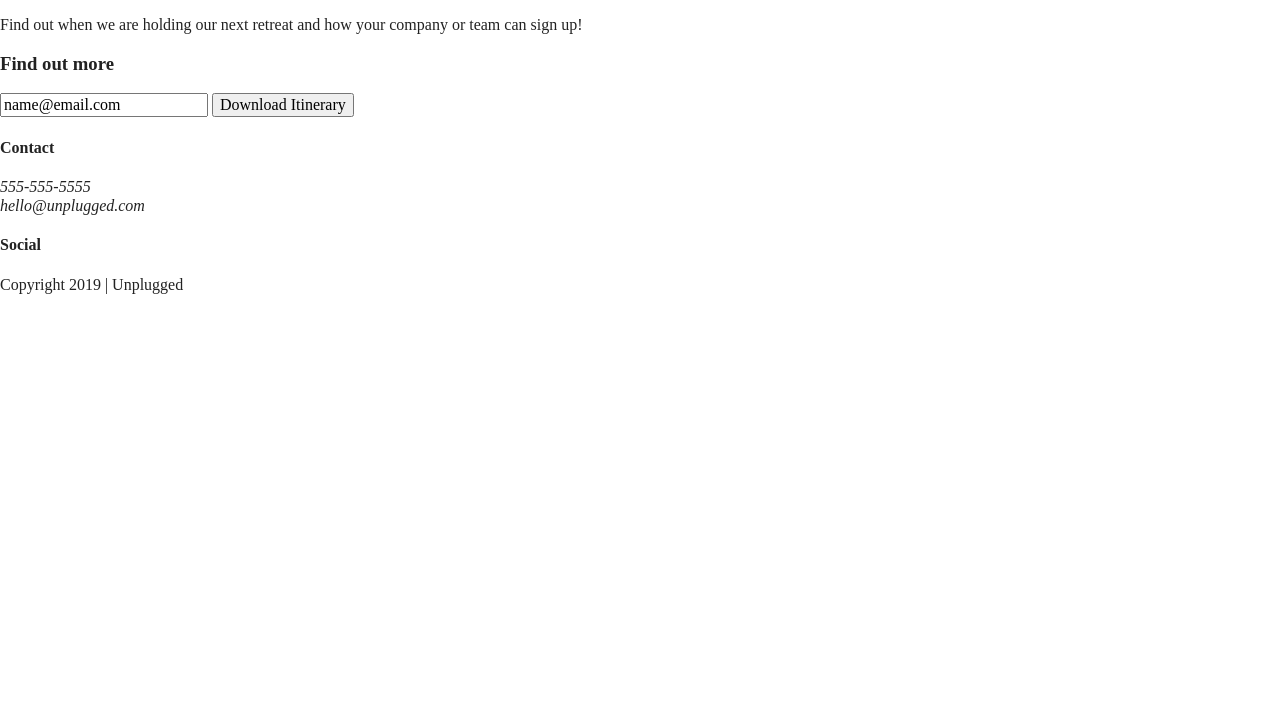
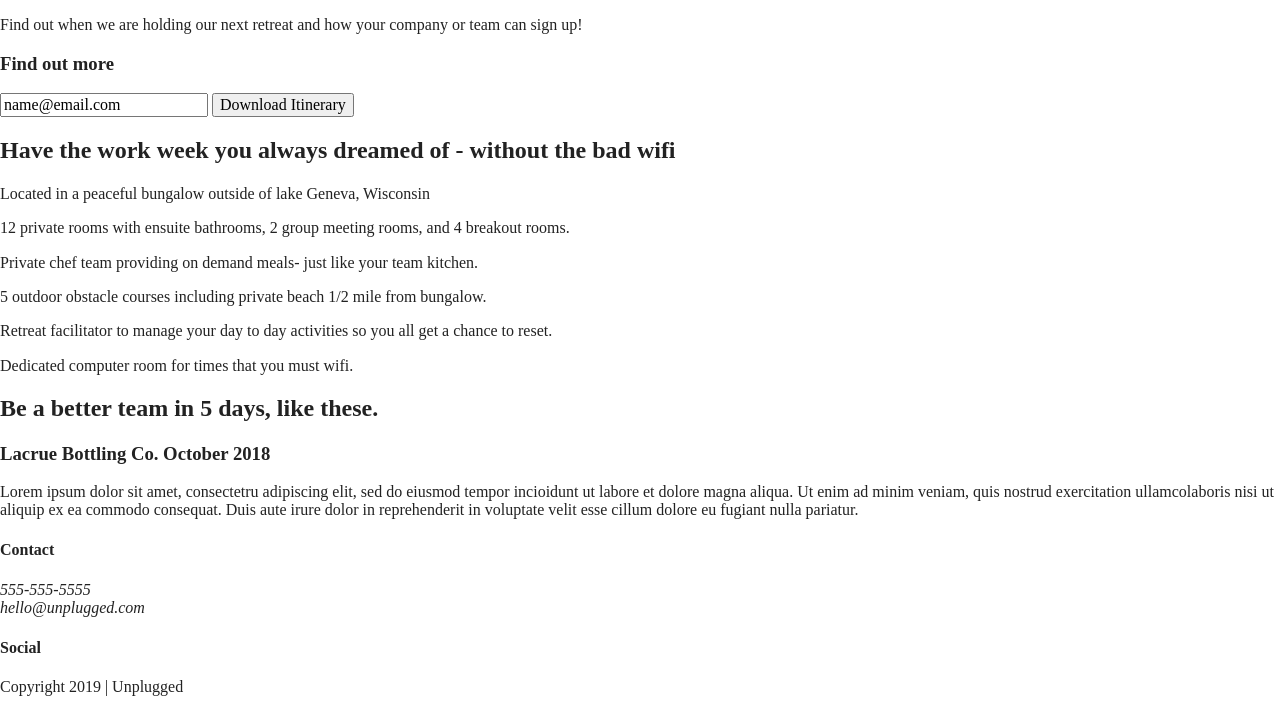
Before and after one commit to lc-designstudio/unplugged-retreat, a website built with Parcel: page index.html in a window 1280 px wide. Shown: the part 197-910 px from the top of the page. Before the commit the page ends 800 px from the top, so only its background shows below. Built offline with nearby package versions, Linux system fonts and the light colour scheme.

Commit message:
Added features section to homepage

```diff
--- a/index.html
+++ b/index.html
@@ -23,7 +23,6 @@
 </head>
 
 <body>
-
   <!-- Add your site or application content here -->
   <header>
     <div class="content-wrapper">
@@ -60,7 +59,50 @@
       </div>
     </aside>
 
-  </main>
+		<section class="features">
+			<div class="content-wrapper">
+				<h2>Have the work week you always dreamed of - without the bad wifi</h2>
+				<div class="features-items">
+				<article class="article">
+					<p class="fontawesome-icon"></p>
+					<p class="features-item-description">Located in a peaceful bungalow outside of lake Geneva, Wisconsin</p>
+				</article>
+				<article class="article">
+					<p class="fontawesome-icons"></p>
+					<p class="features-item-description">12 private rooms with ensuite bathrooms, 2 group meeting rooms, and 4 breakout rooms.</p>
+				</article>
+				<article class="article">
+					<p class="fontawesome-icons"></p>
+					<p class="features-item-description">Private chef team providing on demand meals- just like your team kitchen.</p>
+				</article>
+				<article class="article">
+					<p class="fontawesome-icons"></p>
+					<p class="features-item-description">5 outdoor obstacle courses including private beach 1/2 mile from bungalow.</p>
+				</article>
+				<article class="article">
+					<p class="fontawesome-icons"></p>
+					<p class="features-item-description">Retreat facilitator to manage your day to day activities so you all get a chance to reset.</p>
+				</article>
+				<article class="article">
+					<p class="fontawesome-icons"></p>
+					<p class="features-item-description">Dedicated computer room for times that you must wifi.</p>
+				</article>
+			</div>
+		</div>
+		</section>
+		<section class="reviews">
+			<div class="content-wrapper">
+				<h2>Be a better team in 5 days, like these.</h2>
+					<article>
+						<div class="lacrue-review">
+							<h3>Lacrue Bottling Co. October 2018</h3>
+						<p>Lorem ipsum dolor sit amet, consectetru adipiscing elit, sed do eiusmod tempor incioidunt ut labore et dolore magna aliqua. Ut enim ad minim veniam, quis nostrud exercitation ullamcolaboris nisi ut aliquip ex ea commodo consequat. Duis aute irure dolor in reprehenderit in voluptate velit esse cillum dolore eu fugiant nulla pariatur.</p>
+					</div>
+				</article>
+			</div>
+		</section>
+
+	</main>
 
   <footer>
     <div class="content-wrapper">
```
